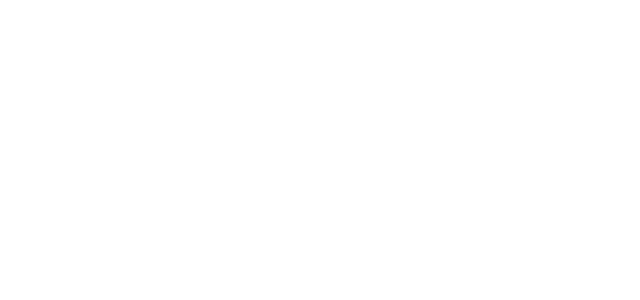
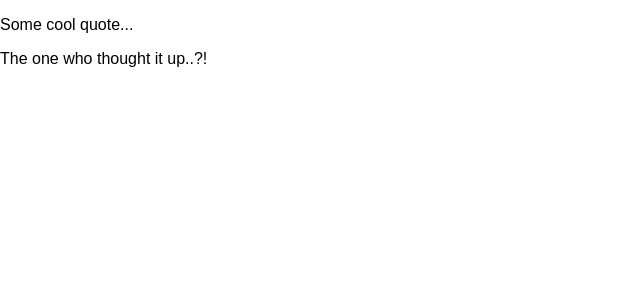
Before and after one commit to petercr/Wikipedia-Viewer, a React (Create React App) app in the folder wiki-app/: page / in a window 1280 px wide. Shown: the top 300 px of the page, without its empty margins (0-640 px from the left). Built offline with nearby package versions, Linux system fonts and the light colour scheme.

Commit message:
added .top-section & p tags #text, #author

```diff
--- a/wiki-app/src/App.js
+++ b/wiki-app/src/App.js
@@ -5,7 +5,10 @@ class App extends Component {
   render() {
     return (
       <div id="quote-box">
-
+        <div className="top-section">
+          <p id="text">Some cool quote...</p>
+          <p id="author">The one who thought it up..?!</p>
+        </div>
       </div>
     );
   }
```
